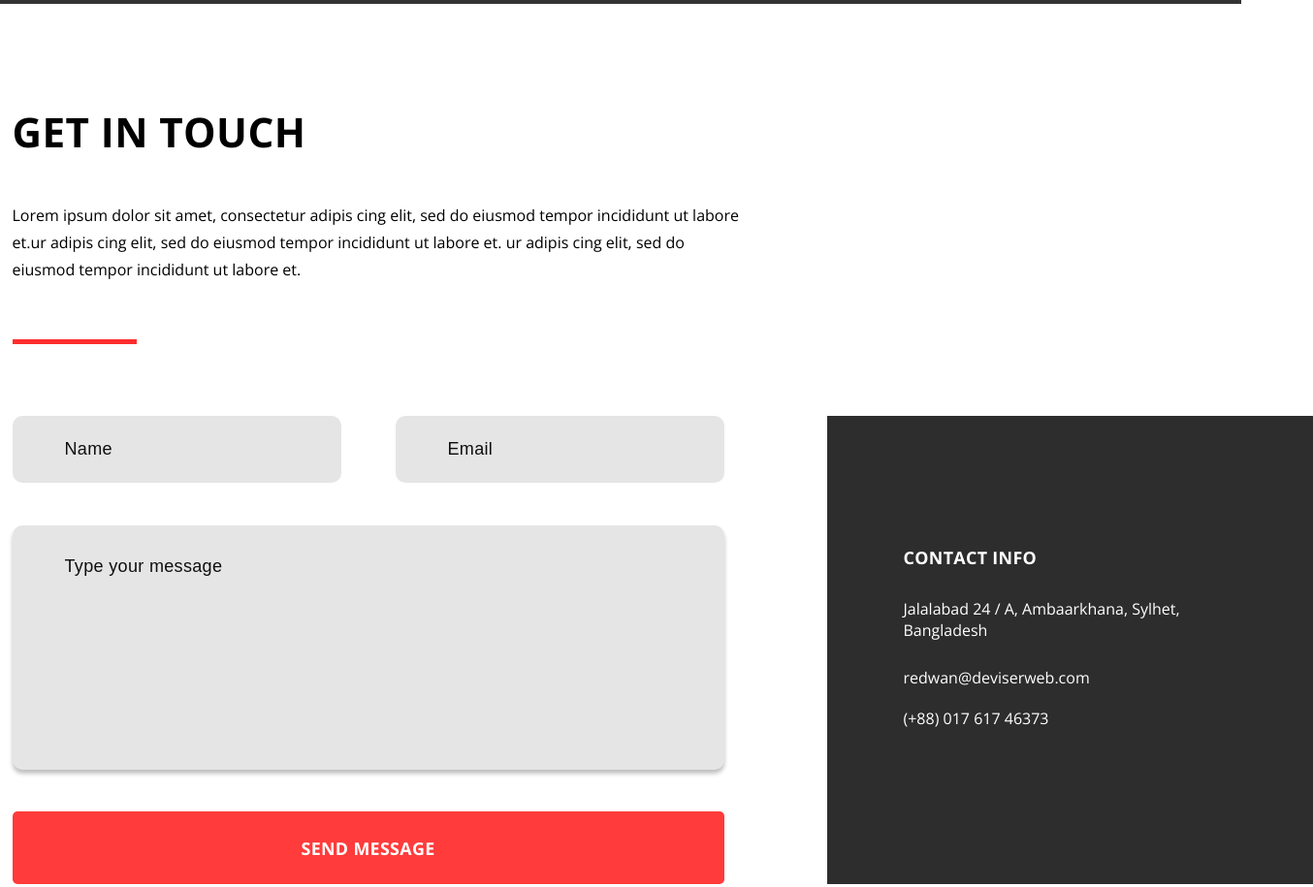
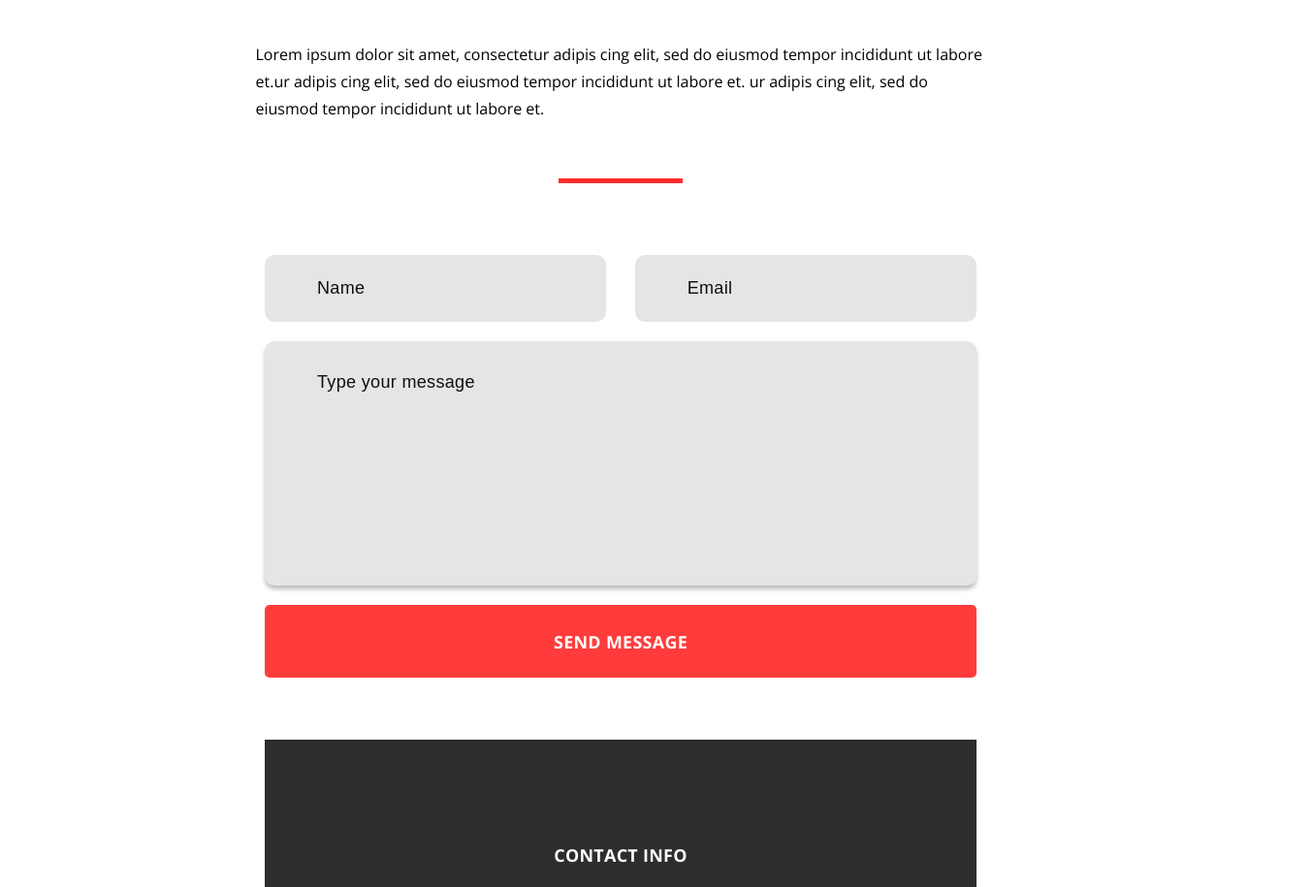
Before and after one commit to Nargiz4320/congenial-octo-goggles, a plain HTML site: page index.html in a window 1280 px wide. Shown: the part 4087-5002 px from the top of the page at 97% size, 1354 px wide, since content can reach past the window. Drawn offline with nearby package versions, Linux system fonts and the light colour scheme.

Commit message:
Add files via upload

```diff
--- a/style.css
+++ b/style.css
@@ -569,7 +569,7 @@ a {
 }
 
 .form-get-in-touch {
-    width: 734px;
+    max-width: 734px;
     display: flex;
     flex-wrap: wrap;
     justify-content: space-between;
@@ -736,6 +736,66 @@ a {
     gap: 18px;
 }
 
+@media (max-width: 1439px) {
+
+    .products__item {
+        height: 210px;
+    }
+
+    .content__get {
+        display: flex;
+        flex-direction: column;
+        align-items: center;
+    }
+    .get-in-touch_heading {
+        display: flex;
+        justify-content: center;
+    }
+
+    .contact-form-box {
+        flex-direction: column;
+        gap: 64px;
+        align-items: center;
+    }
+
+    .form-get-in-touch  {
+        width: 100%;
+        gap: 20px;
+    }
+
+
+    .input__get-in-touch {
+        width: 48%;
+    }
+
+    .input__get-in-touch_message {
+        width: 100%;
+        margin-top: 0;
+    }
+
+    .button__get-in-touch {
+       margin-top: 0px;
+    }
+
+    .contact-box {
+        margin-left: 0px;
+        margin-right: 0;
+        max-width: 734px;
+        width: 100%;
+        padding: 100px 0px;
+    }
+
+    .contact-box__info {
+        display: flex;
+        flex-direction: column;
+        align-items: center;
+        justify-content: center;
+        width: 100%;
+    }
+
+}
+
+
 @media (max-width: 1024px) {
 
 .section,
@@ -750,8 +810,6 @@ a {
 .scroll-up__link {
     width: 36px;
 }
-
-
 
 .title {
     max-width: 523px;
@@ -797,10 +855,6 @@ a {
     display: flex;
     flex-wrap: wrap;
     justify-content: center;
-}
-
-.products__item {
-    height: 210px;
 }
 
 .gallery-team {
@@ -849,16 +903,7 @@ a {
     max-width: 753px;
 }
 
-.form-get-in-touch {
-    width: 562px;
-}
-
-.input__get-in-touch {
-    width: 273px;
-}
-
 .contact-box {
-    margin-left: 35px;
     padding-right: 0px;
 }
 
@@ -997,7 +1042,7 @@ a {
 }
 }
 
-@media (max-width: 426px) {
+@media (max-width: 500px) {
 
 .section,
 .section-meet-our-team,
```
